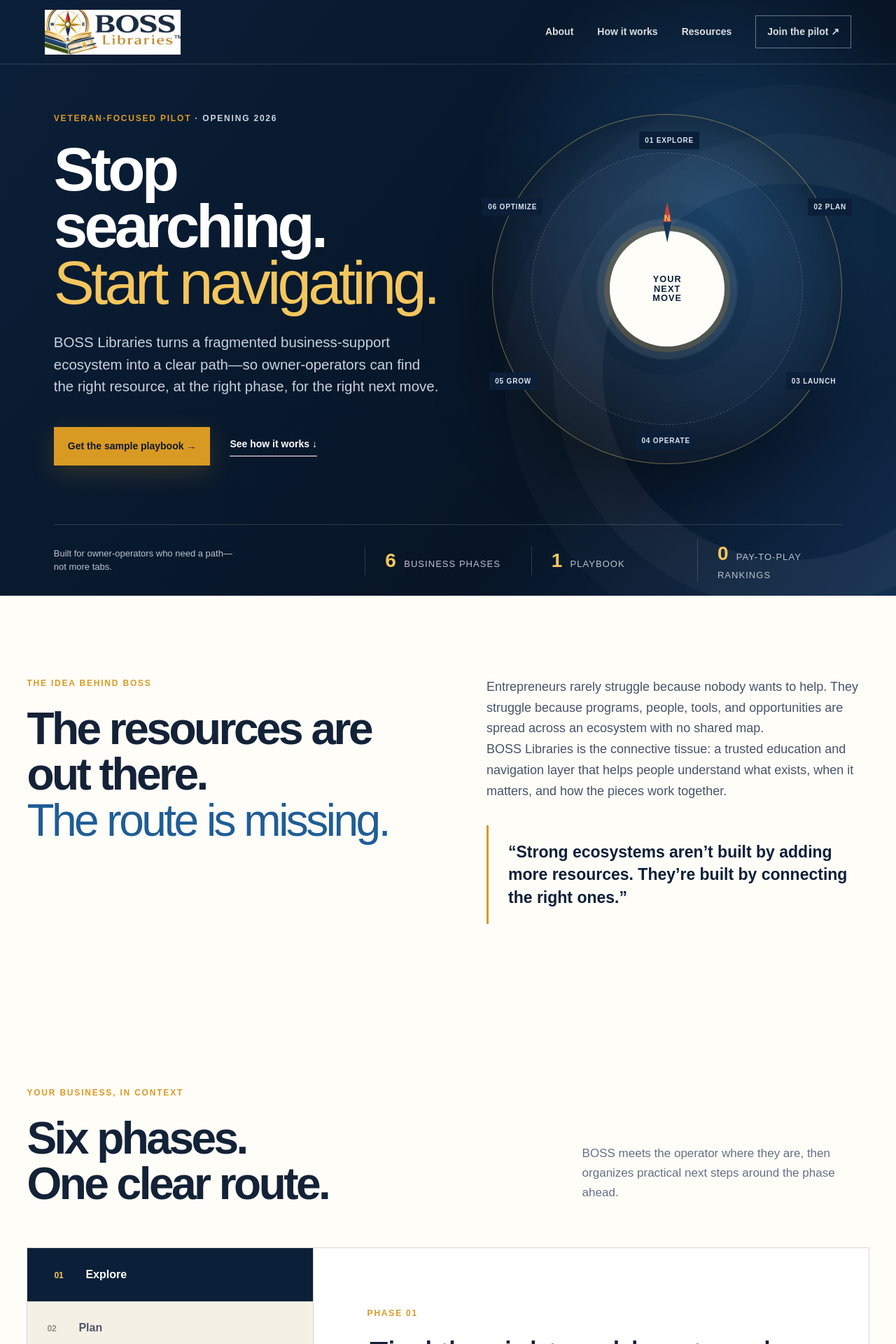
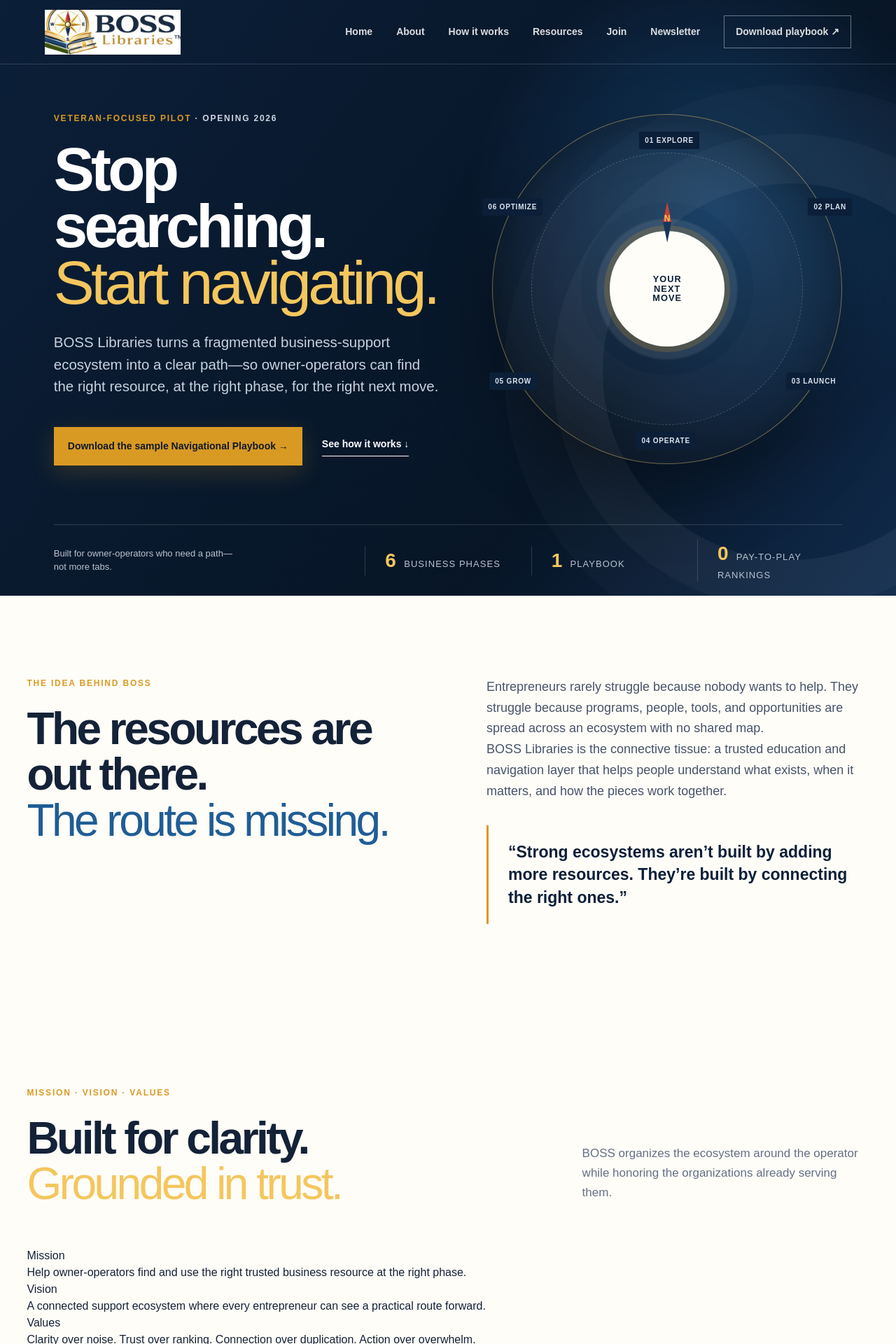
Before and after one commit to RIAEvangelist/boss-libraries, a Next.js app: page / in a window 1280 px wide. Shown: the top 1920 px of the page at 70% size. Built offline with nearby package versions, Linux system fonts and the light colour scheme.

Commit message:
Align site content with BOSS website outline

```diff
--- a/app/page.tsx
+++ b/app/page.tsx
@@ -2,12 +2,12 @@
 import { FormEvent, useState } from "react";
 
 const phases = [
-  ["01", "Explore", "Find the right problem to solve", "Turn lived experience and market observations into a focused business opportunity worth testing.", "Idea validation · Founder readiness · Market discovery"],
-  ["02", "Plan", "Build a practical path forward", "Clarify the customer, offer, business model, milestones, and decisions that come before launch.", "Business model · Mentor support · Planning tools"],
-  ["03", "Launch", "Move from plan to first customer", "Choose the essentials, formalize the business, and bring the first version of the offer to market.", "Business setup · First offer · Go-to-market"],
-  ["04", "Operate", "Create a business that runs clearly", "Connect front-office activity to the systems, people, technology, and routines behind delivery.", "Core operations · Technology stack · Financial rhythm"],
-  ["05", "Grow", "Build repeatable momentum", "Strengthen acquisition, delivery, partnerships, and capacity without losing control of the operation.", "Growth channels · Team capacity · Capital readiness"],
-  ["06", "Optimize", "Make the whole system work better", "Review results, remove friction, and direct time and resources toward what creates the most value.", "Performance review · Process improvement · Next-stage strategy"],
+  { n: "01", name: "Explore", title: "Find the right problem to solve", text: "Turn lived experience and market observations into a focused business opportunity worth testing.", focus: ["Idea validation", "Founder readiness", "Market discovery"], resources: "SBA market research, SCORE mentoring, and SBDC discovery support", operations: "Customer discovery, needs validation, and founder readiness" },
+  { n: "02", name: "Plan", title: "Build a practical path forward", text: "Clarify the customer, offer, business model, milestones, and decisions that come before launch.", focus: ["Business model", "Mentor support", "Planning tools"], resources: "SCORE planning templates, SBDC advising, and VBOC counseling", operations: "Business model, legal and financial planning, and milestones" },
+  { n: "03", name: "Launch", title: "Move from plan to first customer", text: "Choose the essentials, formalize the business, and bring the first version of the offer to market.", focus: ["Business setup", "First offer", "Go-to-market"], resources: "SBA startup guides, VBOC programs, and Texas Veterans Commission support", operations: "Formation, banking, offer design, and the first sale" },
+  { n: "04", name: "Operate", title: "Create a business that runs clearly", text: "Connect front-office activity to the systems, people, technology, and routines behind delivery.", focus: ["Core operations", "Technology stack", "Financial rhythm"], resources: "SCORE operations tools, SBDC advising, and ecosystem referrals", operations: "Service delivery, accounting, technology, and operating routines" },
+  { n: "05", name: "Grow", title: "Build repeatable momentum", text: "Strengthen acquisition, delivery, partnerships, and capacity without losing control of the operation.", focus: ["Growth channels", "Team capacity", "Capital readiness"], resources: "SBDC growth advising, SURE education, and capital-readiness programs", operations: "Sales, hiring, capital, partnerships, and capacity planning" },
+  { n: "06", name: "Optimize", title: "Make the whole system work better", text: "Review results, remove friction, and direct time and resources toward what creates the most value.", focus: ["Performance review", "Process improvement", "Next-stage strategy"], resources: "SCORE mentorship, SBDC reviews, and trusted specialist referrals", operations: "Metrics, process improvement, automation, and next-stage strategy" },
 ];
 
 const partners = [
@@ -15,8 +15,8 @@
   ["SCORE", "SCORE", "Experienced mentors, workshops, and practical small-business guidance.", "https://www.score.org/"],
   ["VBOC", "Veterans Business Outreach Centers", "Support for veterans, service members, and military spouses building businesses.", "https://www.sba.gov/local-assistance/resource-partners/veterans-business-outreach-centers-vboc"],
   ["TVC", "Texas Veterans Commission", "Texas-based veteran entrepreneurship, education, and support connections.", "https://tvc.texas.gov/"],
-  ["HRVCC", "Houston Regional Veterans Chamber", "Community, visibility, and opportunity for veteran-owned businesses.", "https://hrvcc.org/"],
   ["SBDC", "Small Business Development Centers", "No-cost advising, market research, and growth support through local centers.", "https://www.sba.gov/local-assistance/resource-partners/small-business-development-centers-sbdc"],
+  ["SURE", "University of Houston SURE Program", "Education, consulting, mentoring, and capital preparation for under-resourced entrepreneurs.", "https://www.bauer.uh.edu/cei/sure/what-we-do.php"],
 ];
 
 const assetBase = process.env.NEXT_PUBLIC_BASE_PATH ?? "";
@@ -25,13 +25,16 @@
   const [active, setActive] = useState(0);
   const [menu, setMenu] = useState(false);
   const [joined, setJoined] = useState(false);
+  const [contacted, setContacted] = useState(false);
   const join = (e: FormEvent) => { e.preventDefault(); setJoined(true); };
+  const contact = (e: FormEvent) => { e.preventDefault(); setContacted(true); };
+  const phase = phases[active];
   return <main>
     <header className="header">
       <a className="brand" href="#top"><span><img src={`${assetBase}/boss-logo.png`} alt="BOSS Libraries" /></span></a>
       <button className="menu" onClick={() => setMenu(!menu)} aria-expanded={menu}><i/><i/><i/><b className="sr">Menu</b></button>
       <nav className={menu ? "open" : ""}>
-        <a href="#about">About</a><a href="#how">How it works</a><a href="#resources">Resources</a><a className="navCta" href="#newsletter">Join the pilot ↗</a>
+        <a href="#top">Home</a><a href="#about">About</a><a href="#how">How it works</a><a href="#resources">Resources</a><a href="#connect">Join</a><a href="#newsletter">Newsletter</a><a className="navCta" href="#newsletter">Download playbook ↗</a>
       </nav>
     </header>
 
@@ -40,11 +43,11 @@
         <div><p className="eyebrow"><span>Veteran-focused pilot</span> · Opening 2026</p>
           <h1>Stop searching.<br/><em>Start navigating.</em></h1>
           <p className="lead">BOSS Libraries turns a fragmented business-support ecosystem into a clear path—so owner-operators can find the right resource, at the right phase, for the right next move.</p>
-          <div className="actions"><a className="button" href="#newsletter">Get the sample playbook →</a><a className="textLink" href="#how">See how it works ↓</a></div>
+          <div className="actions"><a className="button" href="#newsletter">Download the sample Navigational Playbook →</a><a className="textLink" href="#how">See how it works ↓</a></div>
         </div>
         <div className="compass" aria-label="Six business phases">
           <div className="rings"/><div className="compassCore"><b>N</b><span>YOUR<br/>NEXT<br/>MOVE</span></div>
-          {phases.map((p,i)=><small className={`o o${i+1}`} key={p[1]}>{p[0]} {p[1]}</small>)}
+          {phases.map((p,i)=><small className={`o o${i+1}`} key={p.name}>{p.n} {p.name}</small>)}
         </div>
       </div>
       <div className="proof"><p>Built for owner-operators who need a path—not more tabs.</p><div><b>6</b> business phases</div><div><b>1</b> playbook</div><div><b>0</b> pay-to-play rankings</div></div>
@@ -55,11 +58,16 @@
       <div className="copy"><p>Entrepreneurs rarely struggle because nobody wants to help. They struggle because programs, people, tools, and opportunities are spread across an ecosystem with no shared map.</p><p>BOSS Libraries is the connective tissue: a trusted education and navigation layer that helps people understand what exists, when it matters, and how the pieces work together.</p><blockquote>“Strong ecosystems aren’t built by adding more resources. They’re built by connecting the right ones.”</blockquote></div>
     </section>
 
+    <section className="section purpose">
+      <Heading kicker="Mission · Vision · Values" title={<>Built for clarity.<br/><em>Grounded in trust.</em></>} text="BOSS organizes the ecosystem around the operator while honoring the organizations already serving them." />
+      <div className="valuesGrid"><Value label="Mission" text="Help owner-operators find and use the right trusted business resource at the right phase."/><Value label="Vision" text="A connected support ecosystem where every entrepreneur can see a practical route forward."/><Value label="Values" text="Clarity over noise. Trust over ranking. Connection over duplication. Action over overwhelm."/></div>
+    </section>
+
     <section className="section" id="how">
-      <Heading kicker="Your business, in context" title={<>Six phases.<br/>One clear route.</>} text="BOSS meets the operator where they are, then organizes practical next steps around the phase ahead." />
+      <Heading kicker="What’s in the Library" title={<>Six phases.<br/>One clear route.</>} text="Each phase connects practical guidance, relevant free resources, and the business-operations ecosystem needed for the next move." />
       <div className="phaseBox">
-        <div className="tabs">{phases.map((p,i)=><button className={i===active?"active":""} onClick={()=>setActive(i)} key={p[1]}><span>{p[0]}</span>{p[1]}</button>)}</div>
-        <div className="phase"><p className="kicker">Phase {phases[active][0]}</p><h3>{phases[active][2]}</h3><p>{phases[active][3]}</p><div className="chips">{phases[active][4].split(" · ").map(x=><span key={x}>{x}</span>)}</div><a href="#newsletter">Preview this phase in the playbook ↗</a></div>
+        <div className="tabs">{phases.map((p,i)=><button className={i===active?"active":""} onClick={()=>setActive(i)} key={p.name}><span>{p.n}</span>{p.name}</button>)}</div>
+        <div className="phase"><p className="kicker">Phase {phase.n}</p><h3>{phase.title}</h3><p>{phase.text}</p><div className="chips">{phase.focus.map(x=><span key={x}>{x}</span>)}</div><div className="phaseDetails"><div><b>Relevant free resources</b><span>{phase.resources}</span></div><div><b>Operations ecosystem</b><span>{phase.operations}</span></div></div><a href="#newsletter">Preview this phase in the playbook ↗</a></div>
       </div>
     </section>
 
@@ -73,30 +81,34 @@
     </div></section>
 
     <section className="section" id="resources">
-      <Heading kicker="The resource ecosystem" title={<>Trusted support.<br/>Made easier to use.</>} text="A starting set of public and nonprofit resources included in the BOSS navigation model."/>
+      <Heading kicker="The resource ecosystem" title={<>Trusted support.<br/>Made easier to use.</>} text="A starting gallery of public and nonprofit resources within the BOSS navigation model."/>
       <div className="partnerGrid">{partners.map(p=><a href={p[3]} target="_blank" rel="noreferrer" key={p[1]}><span>{p[0]}</span><h3>{p[1]}</h3><p>{p[2]}</p><b>Explore resource ↗</b></a>)}</div>
+      <div className="resourceCallouts"><article><p className="kicker">For ESOs and VBSOs</p><h3>Want your organization represented in the route?</h3><a href="#partner-contact">Talk to Doug →</a></article><article><p className="kicker">For sponsors</p><h3>Help trusted navigation reach more owner-operators.</h3><a href="#partner-contact">Talk to Doug →</a></article></div>
     </section>
 
     <section className="section founder">
       <div className="portrait"><div/><strong>DD</strong><p>Founder &amp;<br/>Ecosystem Architect</p></div>
-      <div><p className="kicker">Meet the founder</p><h2>Doug is mapping the system between the systems.</h2><p>BOSS Libraries grew from a simple field observation: entrepreneurs are surrounded by capable organizations, but they still lose time trying to determine where to start and what comes next.</p><p>Doug’s work focuses on making the small-business ecosystem more visible, connected, and useful—beginning with veteran owner-operators in the Houston region.</p><a className="textLink dark" href="#connect">Connect with Doug →</a></div>
+      <div><p className="kicker">Meet the founder</p><h2>Doug is mapping the system between the systems.</h2><p>BOSS Libraries grew from a simple field observation: entrepreneurs are surrounded by capable organizations, but they still lose time trying to determine where to start and what comes next.</p><p>Doug’s work focuses on making the small-business ecosystem more visible, connected, and useful—beginning with veteran owner-operators in the Houston region.</p><a className="textLink dark" href="#partner-contact">Connect with Doug →</a></div>
     </section>
 
     <section className="video"><div className="section videoGrid"><div><p className="kicker">A welcome from BOSS</p><h2>See why navigation changes everything.</h2><p>Doug introduces the BOSS Libraries vision and the veteran-focused soft launch.</p></div><iframe src="https://drive.google.com/file/d/1Xr9Dwd4MFv45XtybEQMiu-LK67oKfXzt/preview" title="Introduction to BOSS Libraries" allow="autoplay; fullscreen"/></div></section>
 
     <section className="section" id="connect">
-      <Heading kicker="Choose your way in" title={<>The pilot starts<br/>with veterans.</>} text="Hosted with mission-aligned partners, then designed to expand to more owner-operators in 2027."/>
-      <div className="paths"><Path n="01" who="Veteran owner-operator" title="Get early access" text="Receive the sample Navigational Playbook and pilot updates."/><Path n="02" who="Support organization" title="Bring a clearer path to your members" text="Explore how BOSS can complement your programs and referrals."/><Path n="03" who="Mission-aligned sponsor" title="Help make trusted navigation accessible" text="Support the pilot and the infrastructure that connects entrepreneurs to help."/></div>
+      <Heading kicker="Soft launch · How to participate" title={<>The pilot starts<br/>with veterans.</>} text="The CIVVIE Foundation is hosting the veteran-focused launch, with expansion to more owner-operators planned for 2027."/>
+      <div className="paths"><Path n="01" who="VBSO or ESO" title="Connect your organization" text="Talk with Doug about programs, referrals, and how your organization can participate." href="#partner-contact"/><Path n="02" who="VBSO or ESO member" title="Enter through your trusted organization" text="Follow your organization’s referral, receive the sample playbook, and join pilot updates." href="#newsletter"/><Path n="03" who="Not yet connected" title="Start directly with BOSS" text="Join the newsletter, download the sample playbook, and find the right support connection." href="#newsletter"/></div>
     </section>
 
-    <section className="newsletter" id="newsletter"><div><p className="kicker">Join the BOSS briefing</p><h2>Know your phase.<br/><em>Find your next move.</em></h2><p>Get pilot updates, ecosystem insights, and the sample Navigational Playbook.</p>
-      {joined?<div className="success" role="status">✓ <span><b>You’re on the early-access list.</b><br/>Watch your inbox for the first BOSS briefing.</span></div>:<form onSubmit={join}><input type="email" required placeholder="Email address" aria-label="Email address"/><button>Join early access →</button></form>}
+    <section className="contact" id="partner-contact"><div className="section contactGrid"><div><p className="kicker">Talk with Doug</p><h2>Connect the ecosystem.</h2><p>Use this form if you represent an ESO, VBSO, resource partner, or potential sponsor.</p></div>{contacted?<div className="contactSuccess" role="status"><b>Thanks—your note is ready for the BOSS team.</b><span>We’ll follow up using the email you provided.</span></div>:<form onSubmit={contact}><label>Your role<select required defaultValue=""><option value="" disabled>Select one</option><option>ESO or VBSO</option><option>Resource partner</option><option>Sponsor</option><option>Other ecosystem partner</option></select></label><label>Name<input required /></label><label>Organization<input required /></label><label>Email<input type="email" required /></label><label className="wide">How would you like to participate?<textarea required rows={5}/></label><button className="button">Send to Doug →</button></form>}</div></section>
+
+    <section className="newsletter" id="newsletter"><div><p className="kicker">Join the BOSS briefing</p><h2>Know your phase.<br/><em>Find your next move.</em></h2><p>Join the email list to receive pilot updates, ecosystem insights, and the sample Navigational Playbook.</p>
+      {joined?<div className="success" role="status">✓ <span><b>You’re on the early-access list.</b><br/>Watch your inbox for the first BOSS briefing.</span></div>:<form onSubmit={join}><input type="email" required placeholder="Email address" aria-label="Email address"/><button>Get the playbook →</button></form>}
       <small>By joining, you agree to receive BOSS Libraries updates. Unsubscribe anytime.</small></div>
     </section>
-    <footer><div><strong>B</strong><span><b>BOSS Libraries™</b><small>Business navigation for owner-operators.</small></span></div><nav><a href="#about">About</a><a href="#how">How it works</a><a href="#resources">Resources</a><a href="#newsletter">Newsletter</a></nav><p>© 2026 BOSS Libraries. Pilot experience.</p></footer>
+    <footer><div><strong>B</strong><span><b>BOSS Libraries™</b><small>Business navigation for owner-operators.</small></span></div><nav><a href="#top">Home</a><a href="#about">About</a><a href="#how">How it works</a><a href="#resources">Resources</a><a href="#connect">Join</a><a href="#newsletter">Newsletter</a></nav><p>© 2026 BOSS Libraries. Pilot experience.</p></footer>
   </main>;
 }
 
 function Heading({kicker,title,text,light=false}:{kicker:string,title:React.ReactNode,text:string,light?:boolean}) { return <div className={`heading ${light?"light":""}`}><div><p className="kicker">{kicker}</p><h2>{title}</h2></div><p>{text}</p></div> }
+function Value({label,text}:{label:string,text:string}) { return <article><p>{label}</p><h3>{text}</h3></article> }
 function System({n,label,title,text,accent=false}:{n:string,label:string,title:string,text:string,accent?:boolean}) { return <article className={accent?"accent":""}><span>{n}</span><p>{label}</p><h3>{title}</h3><small>{text}</small></article> }
-function Path({n,who,title,text}:{n:string,who:string,title:string,text:string}) { return <article><span>{n}</span><p>{who}</p><h3>{title}</h3><small>{text}</small><a href="#newsletter">Start here →</a></article> }
+function Path({n,who,title,text,href}:{n:string,who:string,title:string,text:string,href:string}) { return <article><span>{n}</span><p>{who}</p><h3>{title}</h3><small>{text}</small><a href={href}>Start here →</a></article> }
```
